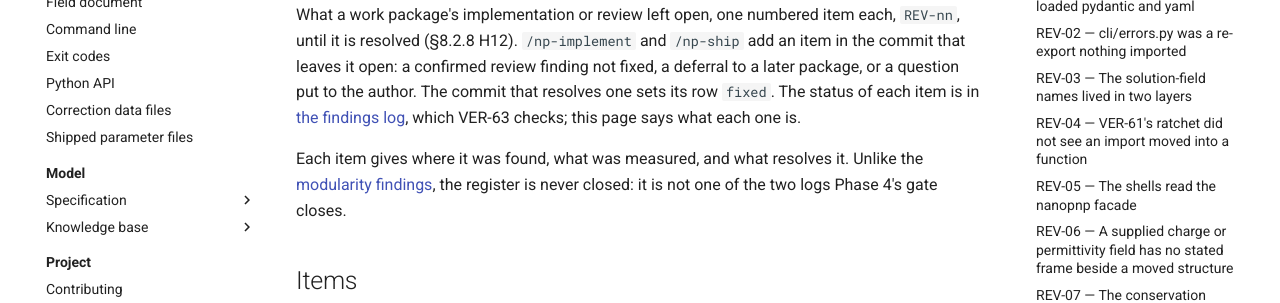
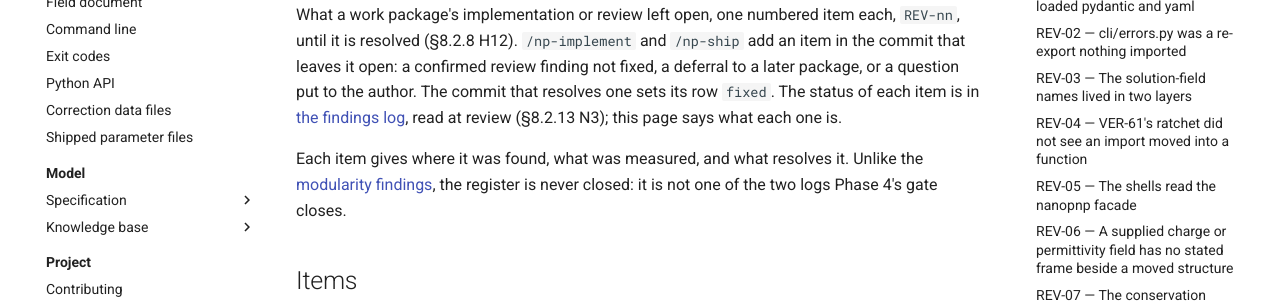
Before and after one commit to willemsk/nanopnp, an MkDocs documentation site: the page built from docs/project/review-items.md, in a window 1280 px wide and 900 px high. Shown: the part 246-549 px from the top of the window. Built offline with MkDocs 1.6.1 and Material for MkDocs 9.7.7, drawn with Linux system fonts in a browser that asks for light colours; comment, search, counter and statistics services are not loaded.

Commit message:
docs: state the process as it runs today
The review-items page says the findings log is read at review (§8.2.13 N3), not checked by the
withdrawn VER-63. The Python-floor note says the golden passed under the flag of its day, now
`--nightly`. RSK-13 says when the `bundle` job runs (`ci.yml`: a push to `main`, nightly, a full
run; not a pull request). The CI note says Tier 3 is recorded, not gated (§7.6); the benchmarks
overview says tiers 1 and 2 run on every push and names both claim markers. The gate's header
says the commit hook leaves `slow` out and that `run` requires the browser too.

Fixes AUD-04 (ORC-04), AUD-09 (ORC-09), AUD-139 (SPD-16), AUD-288 (KST-08), AUD-291 (KST-11),
AUD-269 (CLD-19) and AUD-270 (CLD-20) of CODE_REVIEW_039.

Co-Authored-By: Claude Fable 5.1 <noreply@anthropic.com>
Claude-Session: https://claude.ai/code/session_01DnBK7dkm4gEu9txkXond1P

```diff
--- a/docs/project/review-items.md
+++ b/docs/project/review-items.md
@@ -4,7 +4,7 @@ What a work package's implementation or review left open, one numbered item each
 until it is resolved (§8.2.8 H12). `/np-implement` and `/np-ship` add an item in the commit that
 leaves it open: a confirmed review finding not fixed, a deferral to a later package, or a question
 put to the author. The commit that resolves one sets its row `fixed`. The status of each item is in
-[the findings log](review-findings.md), which VER-63 checks; this page says what each one is.
+[the findings log](review-findings.md), read at review (§8.2.13 N3); this page says what each one is.
 
 Each item gives where it was found, what was measured, and what resolves it. Unlike the
 [modularity findings](modularity-findings.md), the register is never closed: it is not one of the
```
Also changed, not shown: knowledge/07-software-stack/08-python-version-floor-the-310-target-is.md (+1 -1 lines), knowledge/08-validation-benchmarks/00-overview.md (+2 -2 lines), knowledge/08-validation-benchmarks/05-continuous-integration.md (+1 -1 lines), specification/09-risks.md (+1 -1 lines), 1 other file.
